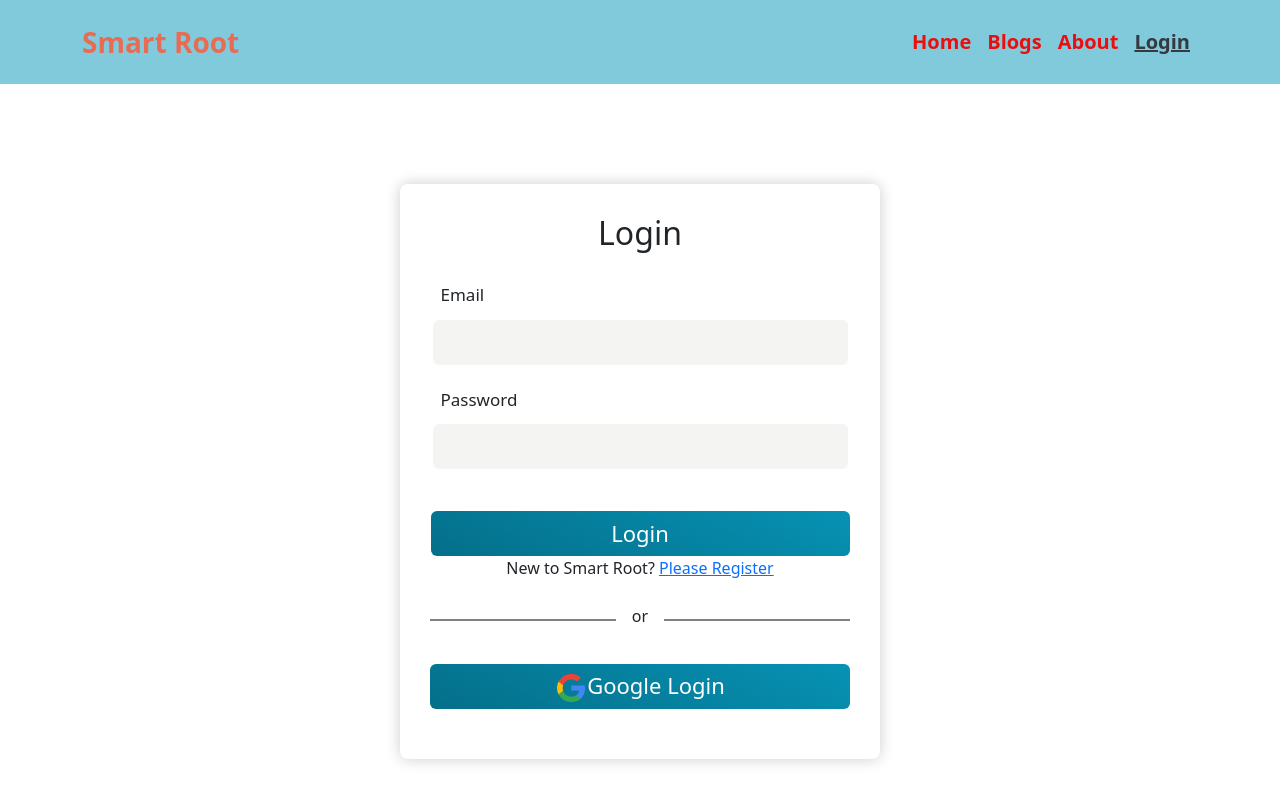
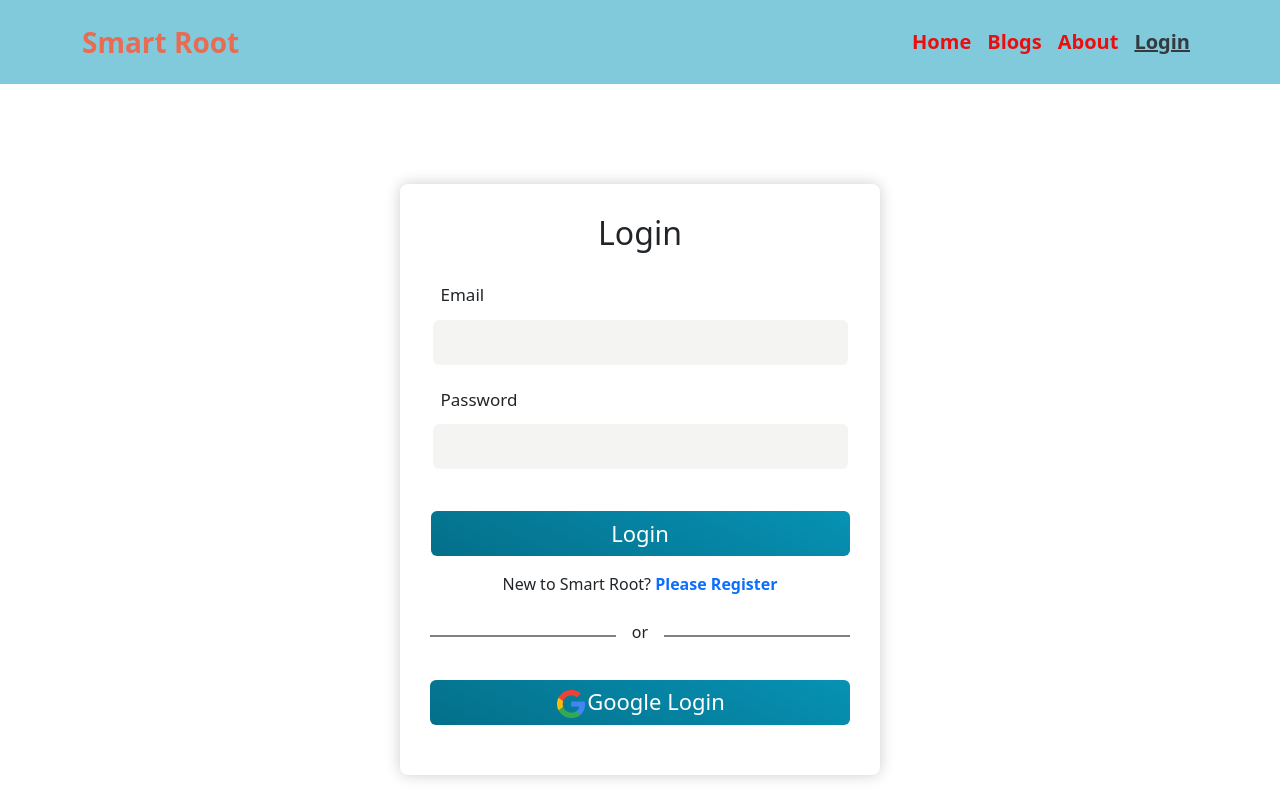
Before and after one commit to SMhamidAzad/Smart-Root, a React (Create React App) app: page /login in a window 1280 px wide. Shown: the top 800 px of the page. Built offline with nearby package versions, Linux system fonts and the light colour scheme; no server answers.

Commit message:
email verification done

```diff
--- a/src/Pages/Login/Login.js
+++ b/src/Pages/Login/Login.js
@@ -90,7 +90,7 @@
                     {allError?.passWordError && <p className='text-danger'>❌{allError.passWordError}</p>}
                     <button className='submit-btn'>Login</button>
                 </form>
-                <p>New to Smart Root? <Link to='/signup'>Please Register</Link></p>
+                <p className='mt-3'>New to Smart Root? <Link to='/signup' className='text-decoration-none fw-bolder'>Please Register</Link></p>
 
                 <SocialLogin></SocialLogin>
 
--- a/src/Pages/SignUp/SignUp.js
+++ b/src/Pages/SignUp/SignUp.js
@@ -3,6 +3,7 @@
 import './SignUp.css'
 import { useCreateUserWithEmailAndPassword } from 'react-firebase-hooks/auth';
 import auth from '../../.firebase.init';
+import { sendEmailVerification } from 'firebase/auth';
 
 const SignUp = () => {
 
@@ -11,7 +12,7 @@
         user,
         loading,
         error,
-    ] = useCreateUserWithEmailAndPassword(auth);
+    ] = useCreateUserWithEmailAndPassword(auth,{ sendEmailVerification: true});
 
     const [userDetails, setUserDetails] = useState({
         email: "",
@@ -119,7 +120,7 @@
                     <button className='submit-btn'>SignUp</button>
                 </form>
 
-                <p>Already have an Account? <Link to='/login'>Please Login</Link></p>
+                <p className='mt-3'>Already have an Account? <Link to='/login' className='text-decoration-none fw-bolder'>Please Login</Link></p>
             </div>
 
         </div>
```
